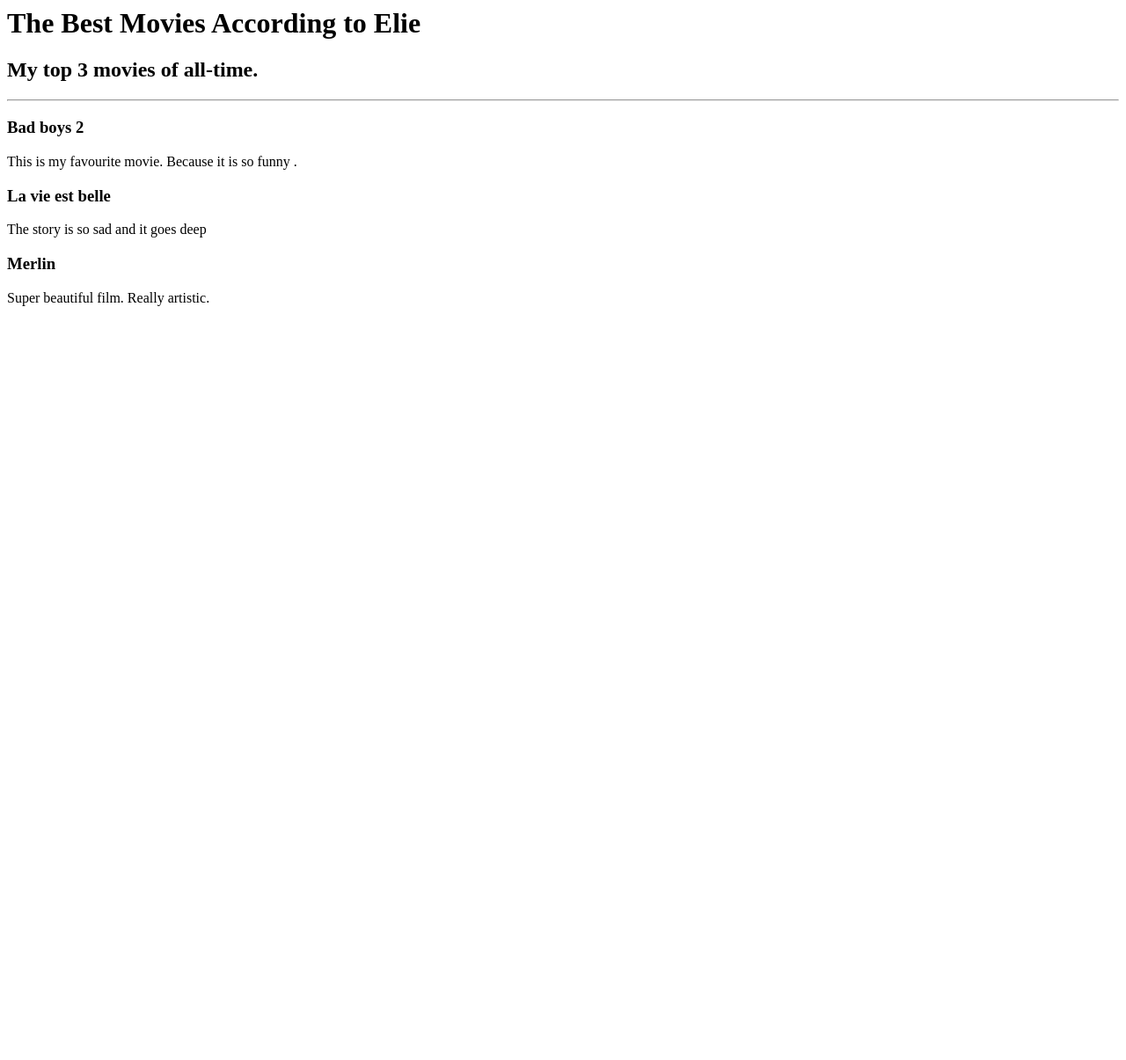
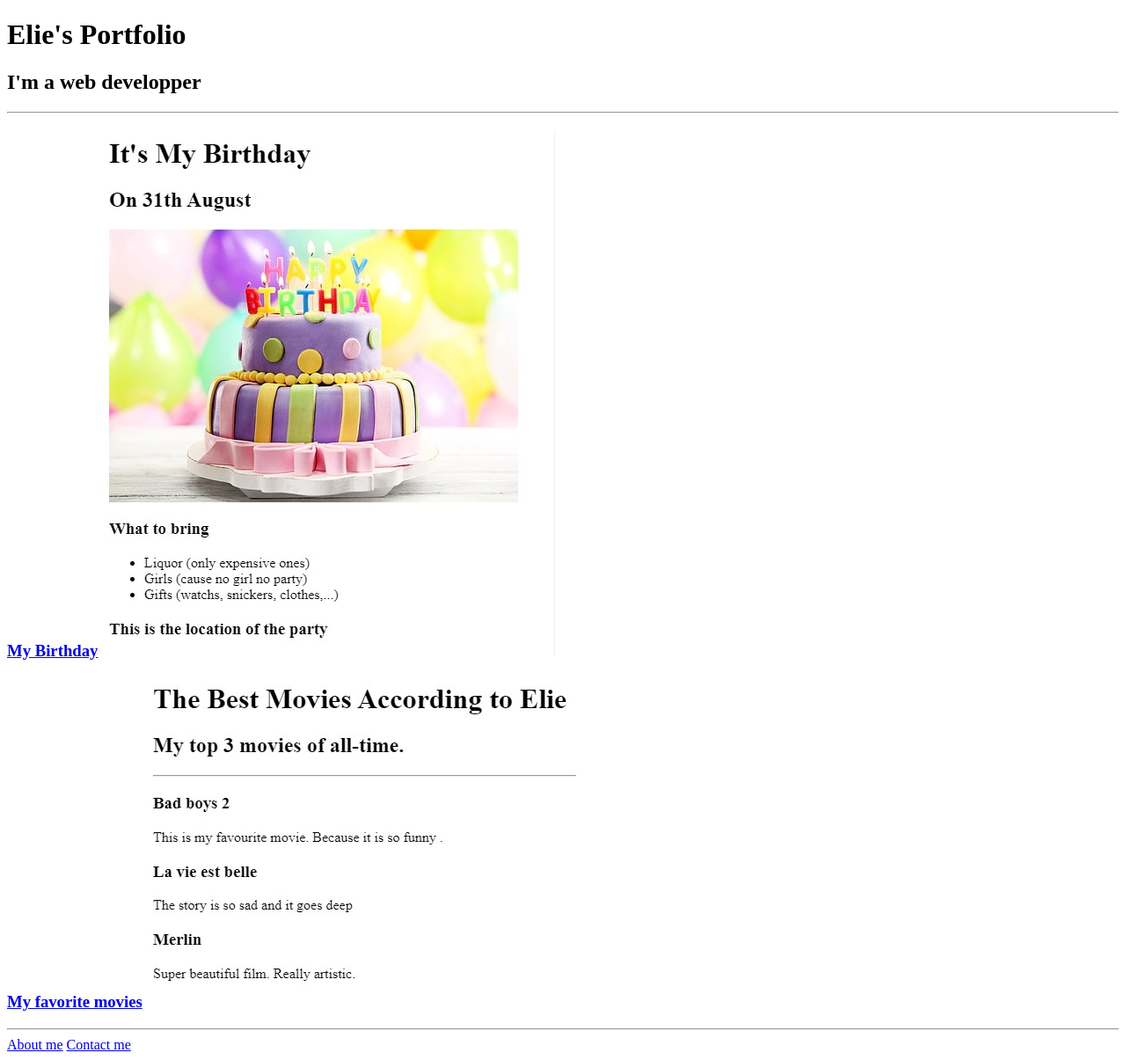
Before and after one commit to ElieBulakali/html-firstproject, a plain HTML site: page index.html in a window 1280 px wide. Shown: the whole page at 88% size. Before the commit the page ends 800 px from the top, so only its background shows below. Drawn offline with Linux system fonts and the light colour scheme.

Commit message:
Update index.html

```diff
--- a/index.html
+++ b/index.html
@@ -1,10 +1,27 @@
 <!-- Write your code below -->
-<h1>The Best Movies According to Elie</h1>
-<h2>My top 3 movies of all-time.</h2>
-<hr />
-<h3>Bad boys 2</h3>
-<p>This is my favourite movie. Because it is so funny .</p>
-<h3>La vie est belle</h3>
-<p>The story is so sad and it goes deep</p>
-<h3>Merlin</h3>
-<p>Super beautiful film. Really artistic.</p>
+<!DOCTYPE html>
+<html lang="en">
+<head>
+    <meta charset="UTF-8">
+    <meta name="viewport" content="width=device-width, initial-scale=1.0">
+    <title>Elie's Portfolio</title>
+</head>
+<body>
+
+</body>
+</html>
+
+<h1> Elie's Portfolio</h1>
+<h2>I'm a web developper</h2>
+<hr>
+
+<h3><a href="../3.4 Birthday Invite Project/index.html">My Birthday</a>
+<img src="./assets/images/My birthday.jpg" alt="My Birthday"></h3>
+
+<h3><a href="../2.4 Movie Ranking Project/index.html">My favorite movies</a>
+<img src="./assets/images/My movie ranking.jpg" alt="My movie ranking">
+</h3>
+<hr>
+
+ <a href="../4.1 Webpages/public/about.html">About me</a>
+ <a href="../4.1 Webpages/public/contact.html">Contact me</a>
```
